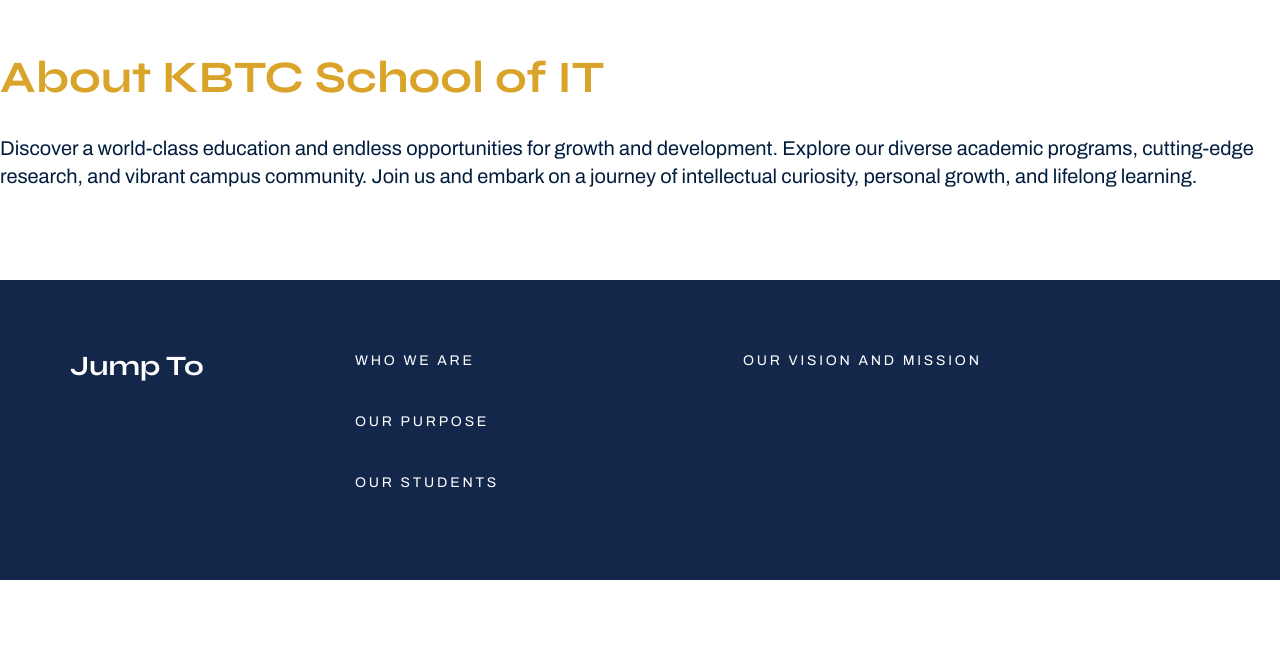
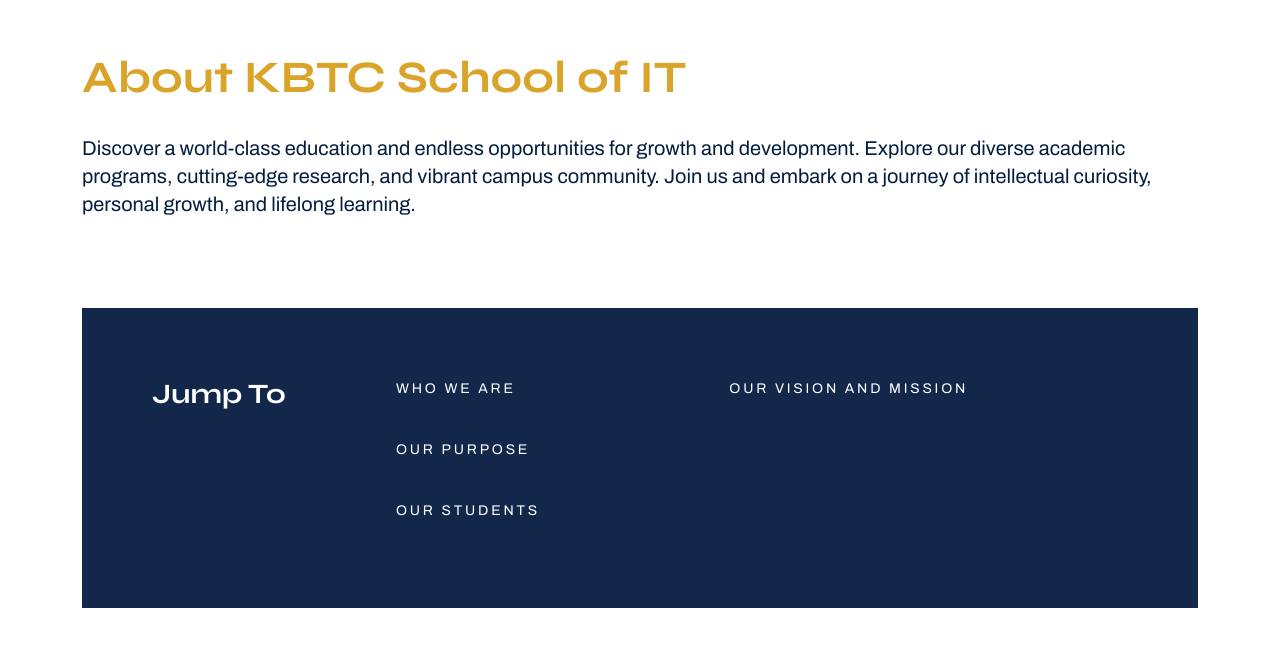
Before and after one commit to MyoHsat27/kbtc-project, a Vue app: page /about-us in a window 1280 px wide. Shown: the top 646 px of the page. Built offline with nearby package versions, Linux system fonts and the light colour scheme.

Commit message:
added container to jumpto section

```diff
--- a/src/components/Jumpto.vue
+++ b/src/components/Jumpto.vue
@@ -1,4 +1,5 @@
 <template>
+<div class="container">
     <!--This is Title  -->
     <div class="parent-title ">
         <h1 class="child-title Syne">About KBTC School of IT</h1>
@@ -22,6 +23,7 @@
         </div>
 
     </div>
+</div>
 </template>
 
 <script>
--- a/src/views/AboutView.vue
+++ b/src/views/AboutView.vue
@@ -1,7 +1,5 @@
 <template>
-<div class="">
   <JumptoVue></JumptoVue>
-</div>
 
 </template>
 
```
